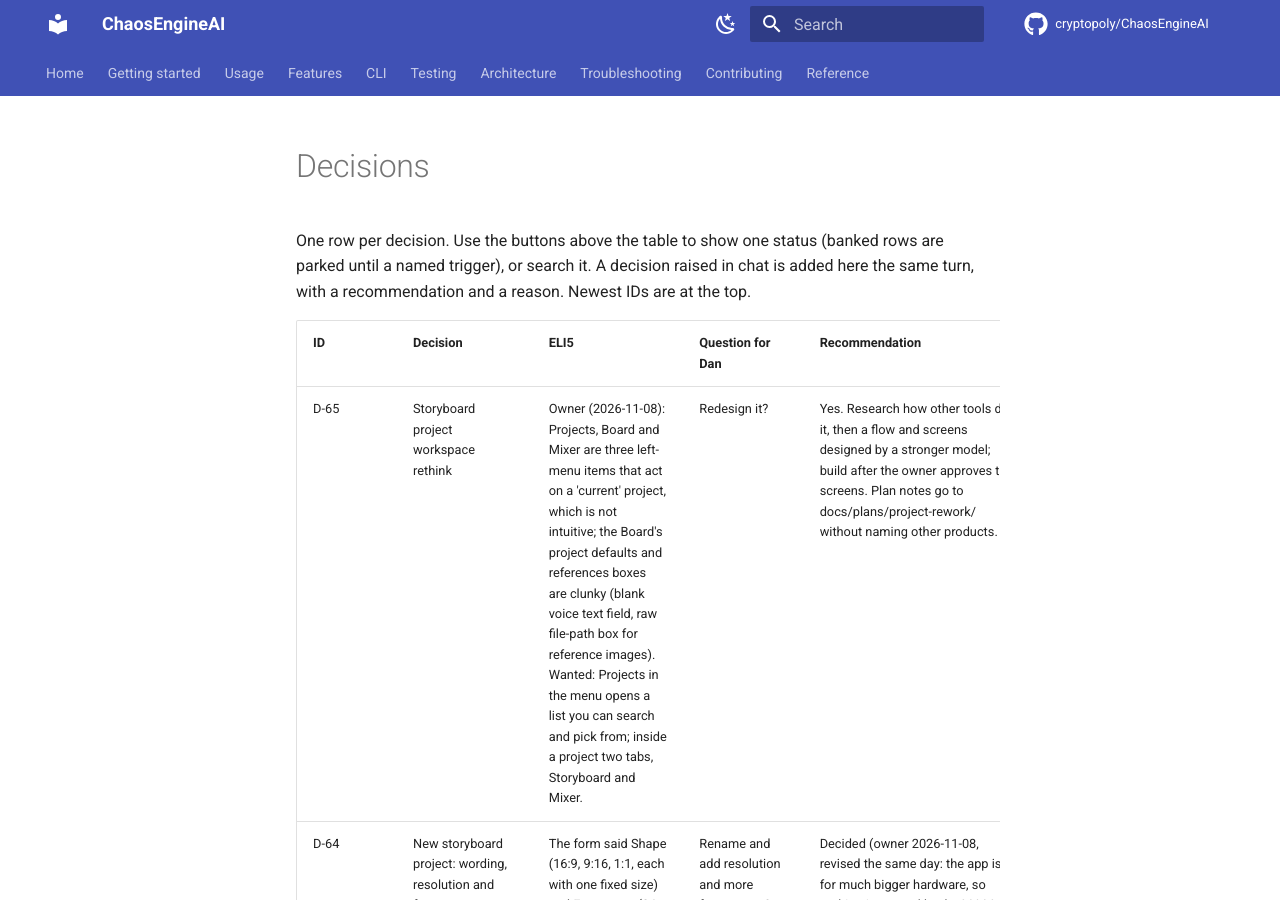
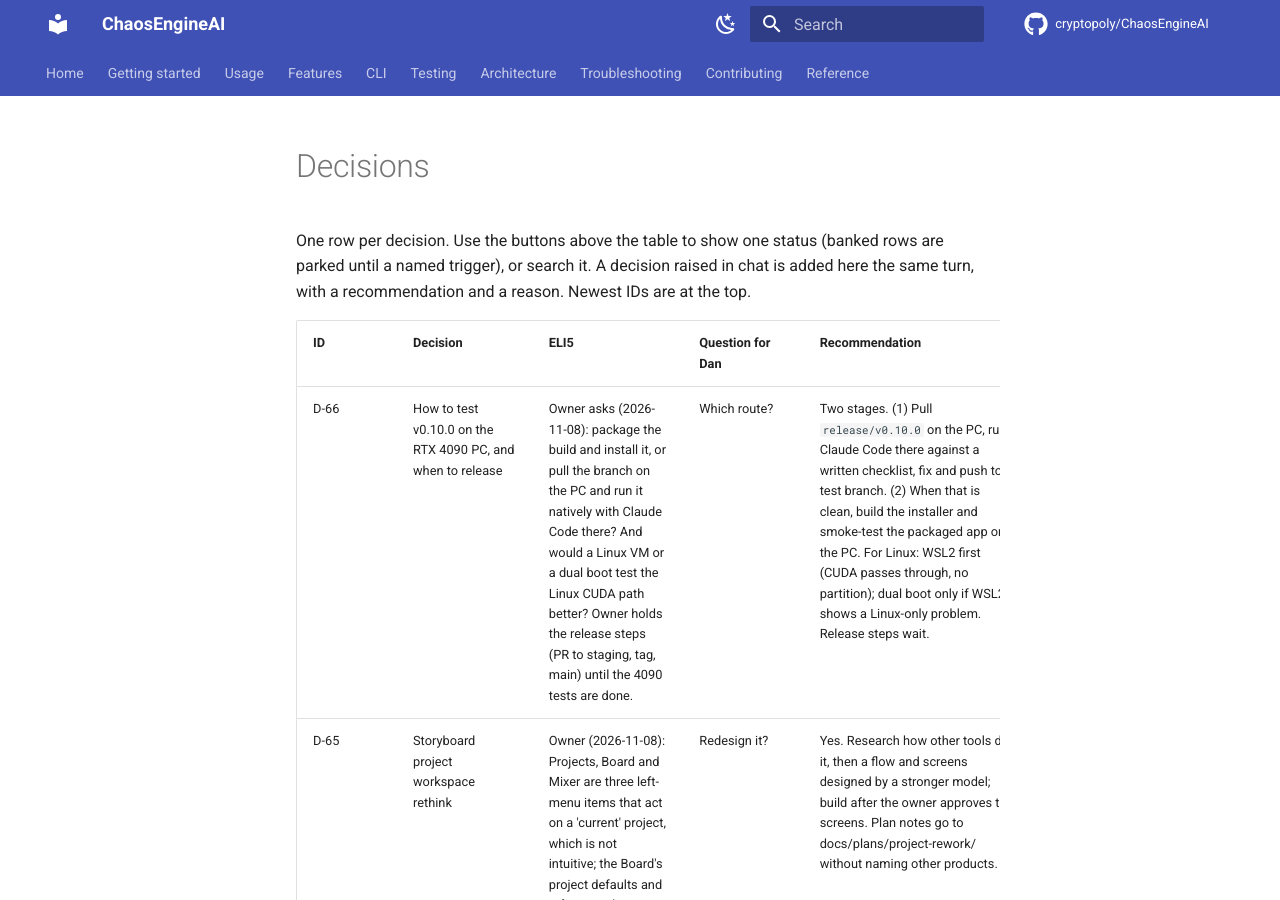
Before and after one commit to cryptopoly/ChaosEngineAI, an MkDocs documentation site: the page built from docs/hub/decisions.md, in a window 1280 px wide and 900 px high. Built offline with MkDocs 1.6.1 and Material for MkDocs 9.7.7, drawn with Linux system fonts in a browser that asks for light colours; comment, search, counter and statistics services are not loaded.

Commit message:
docs: hub decisions D-61 and D-62 go, D-57 and D-63 after release polish, new D-66 4090 test route

```diff
--- a/docs/hub/decisions.md
+++ b/docs/hub/decisions.md
@@ -10,15 +10,16 @@ One row per decision. Use the buttons above the table to show one status (banked
 
 | ID | Decision | ELI5 | Question for Dan | Recommendation | Status | Date | Links |
 |---|---|---|---|---|---|---|---|
+| D-66 | How to test v0.10.0 on the RTX 4090 PC, and when to release | Owner asks (2026-11-08): package the build and install it, or pull the branch on the PC and run it natively with Claude Code there? And would a Linux VM or a dual boot test the Linux CUDA path better? Owner holds the release steps (PR to staging, tag, main) until the 4090 tests are done. | Which route? | Two stages. (1) Pull `release/v0.10.0` on the PC, run Claude Code there against a written checklist, fix and push to a test branch. (2) When that is clean, build the installer and smoke-test the packaged app on the PC. For Linux: WSL2 first (CUDA passes through, no partition); dual boot only if WSL2 shows a Linux-only problem. Release steps wait. | open | 2026-11-08 | |
 | D-65 | Storyboard project workspace rethink | Owner (2026-11-08): Projects, Board and Mixer are three left-menu items that act on a 'current' project, which is not intuitive; the Board's project defaults and references boxes are clunky (blank voice text field, raw file-path box for reference images). Wanted: Projects in the menu opens a list you can search and pick from; inside a project two tabs, Storyboard and Mixer. | Redesign it? | Yes. Research how other tools do it, then a flow and screens designed by a stronger model; build after the owner approves the screens. Plan notes go to docs/plans/project-rework/ without naming other products. | decided (owner 2026-11-08: design in docs/plans/project-rework/design.md section 13; build with a QA loop) | 2026-11-08 | |
 | D-64 | New storyboard project: wording, resolution and frame rate | The form said Shape (16:9, 9:16, 1:1, each with one fixed size) and Frame rate (24 or 30). Owner asked (2026-11-08) for HD, QHD and 4K style choices and whether 30 fps is a limit. | Rename and add resolution and more frame rates? | Decided (owner 2026-11-08, revised the same day: the app is for much bigger hardware, so nothing is capped by the M4 Max). Shape is now Aspect ratio. Resolution offers 480p, 720p (default), 1080p, 1440p and 2160p (4K) as project sizes; none is hidden or disabled. Each choice shows a fit word (Fits, Tight, Will not fit) from the Video Studio memory estimate, with the project's video model's own largest size (a model that cannot make a size says so; its clips are scaled to the project size at join). Frame rates 24, 25, 30, 48, 50, 60; where the catalog states a different native rate for the model, the hint says so and the join converts with plain ffmpeg fps (repeat or drop frames). Real interpolation stays FU-142. Export has an Upscale choice (Same size, 1440p, 2160p) for models that make less. Old projects read as the same aspect at 720p. | decided (owner 2026-11-08) | 2026-11-08 | |
-| D-63 | Connect-an-app helper for Chat (Unity, Blender and other apps with a tool server) | Chat can call any stdio tool server registered in Settings, but nothing finds, installs or registers one for the user. Owner asks (2026-11-08) for a setup helper for Unity and Blender, built generic for other apps. | Plan it? | Banked for planning. A catalogue of known tool servers (name, what it controls, install steps, the command to register), a Connect button that checks the app is installed, writes the Settings entry and runs a test call, a health light per server, and a clear note when a server is not running. Pairs with D-62 skills (a Blender or Unity skill ships with its server). Check each server's own setup first; keep to open, permissive ones. | banked (owner 2026-11-08, for future planning) | 2026-11-08 | |
-| D-62 | Skills import for local models (capabilities you add, like Claude skills) | Chat has built-in tools and any stdio tool server registered in Settings, but no way to import a skill: a folder with a SKILL.md and optional files that teaches the model a procedure (for example a Unity or Blender workflow, a house style, a game-design checklist). | Add skills import? | Yes, small first version: import a skill folder in Settings, list and switch skills on per chat, and give the model the skill's name and description always and its full text only when it asks for it, so small models keep context free. Same SKILL.md layout so skills written for other agents work. | open | 2026-11-08 | |
-| D-61 | An agent guide: point an agent at ChaosEngineAI and it knows how to use it | The agent bridge has a one-paragraph instruction string and a few read-only resources. There is no full guide an agent can read for what each tool does, good settings per model, memory limits, the film workflow and common mistakes. | Write it? | Yes, owner said build (2026-11-08): one AGENTS.md in the repo, bundled in the app and served for users who do not build from source, the same text served as an MCP resource (`chaosengine://guide`) and as a starter prompt, tested so tool names in the guide match the real tool list. Add per-model tips from measured numbers. | open | 2026-11-08 | |
+| D-63 | Connect-an-app helper for Chat (Unity, Blender and other apps with a tool server) | Chat can call any stdio tool server registered in Settings, but nothing finds, installs or registers one for the user. Owner asks (2026-11-08) for a setup helper for Unity and Blender, built generic for other apps. | Plan it? | Banked for planning. A catalogue of known tool servers (name, what it controls, install steps, the command to register), a Connect button that checks the app is installed, writes the Settings entry and runs a test call, a health light per server, and a clear note when a server is not running. Pairs with D-62 skills (a Blender or Unity skill ships with its server). Check each server's own setup first; keep to open, permissive ones. | banked (owner 2026-11-08, for future planning; revisit after the v0.10.0 release is polished) | 2026-11-08 | |
+| D-62 | Skills import for local models (capabilities you add, like Claude skills) | Chat has built-in tools and any stdio tool server registered in Settings, but no way to import a skill: a folder with a SKILL.md and optional files that teaches the model a procedure (for example a Unity or Blender workflow, a house style, a game-design checklist). | Add skills import? | Yes, small first version: import a skill folder in Settings, list and switch skills on per chat, and give the model the skill's name and description always and its full text only when it asks for it, so small models keep context free. Same SKILL.md layout so skills written for other agents work. | decided (owner 2026-11-08: go) | 2026-11-08 | |
+| D-61 | An agent guide: point an agent at ChaosEngineAI and it knows how to use it | The agent bridge has a one-paragraph instruction string and a few read-only resources. There is no full guide an agent can read for what each tool does, good settings per model, memory limits, the film workflow and common mistakes. | Write it? | Yes, owner said build (2026-11-08): one AGENTS.md in the repo, bundled in the app and served for users who do not build from source, the same text served as an MCP resource (`chaosengine://guide`) and as a starter prompt, tested so tool names in the guide match the real tool list. Add per-model tips from measured numbers. | decided (owner 2026-11-08: build; after the release code settles so it names the final tools) | 2026-11-08 | |
 | D-60 | Drive the studio from a chat model (director mode) | Owner asks (2026-11-08): can a local model such as Qwen discuss a brief in Chat and then run the studios itself, for a mini film, a rap with music video, or four 30 s ads? Today Chat calls tools for tool-capable models and can use stdio MCP servers; the app's own agent bridge already exposes studio tools. | Build a director mode? | First check whether Chat can use the app's own bridge as a tool source with a local model, then try the Burger Shack brief end to end and log what breaks. Likely needs a one-screen plan the user approves before any render. | approved (owner 2026-11-08: offer the studio tools to Chat with a switch and an approve-the-plan step before any render); built 2026-11-08 on `feat/chat-studio-tools` (Studio switch, plan card, job cards; not merged); was open (2026-11-08 test: Qwen3.8-27B in Chat with tools on said it had no studio tools, because Chat's tools are web search, calculator, code and file reader only; the studio tools are not offered to Chat) | 2026-11-08 | |
 | D-59 | Music becomes Music and Audio; the library splits music from sound effects | Music tracks and sound effects share one library, already told apart by a Track or Sound badge. Owner suggests naming the area Music and Audio and adding a split in the library. | Rename and add a Music / Sound effects filter? | Yes: a segmented filter (All, Music, Sound effects) in the library and the Audio name in the sidebar and studio. Small change; no data migration since each item already has a kind. | decided (owner 2026-11-08) | 2026-11-08 | built on `feat/audio-rename` |
 | D-58 | Voice section rework: one Speak screen, one Voices list, Voice Models in the left menu | Today plain speech is Kokoro only and Qwen3-TTS is clone only; there is no Qwen3-TTS on the models page. Prototype (chat, 2026-11-08): a Speak screen with voice picker, style box, speed and pitch; a Voices list with clone, design and get-more; Voice Models as its own left-menu entry like Chat, Image, Video and Music. | Build it? | Yes. Rules from the owner: every option Voice Studio has today must survive; research every capability of every model before planning; Models is a left-menu entry, not a tab. Phases: research (audit + model capabilities), plan, implement in a worktree, QA, test. Plan in docs/plans/voice-rework/. | decided (owner 2026-11-08) | 2026-11-08 | [FU-140](tracker/open.md) |
-| D-57 | Lip sync for storyboard shots | A talking character needs the mouth to follow the voice. Two routes: (1) audio-driven video, where a speech-to-video model takes the voice clip and a face image and draws the picture to match; (2) a lip-sync pass that redraws only the mouth of an existing clip to match the voice. Today voice is placed by hand on the timeline and there is no automatic lip sync. | Build it, and when? | Route 1 first: it reuses the voice already made in Voice Studio. Needs a model pick, a size and memory check on the M4 Max, and an e2e check. | banked (owner 2026-11-08, on the backlog) | 2026-11-08 | [FU-140](tracker/open.md) |
+| D-57 | Lip sync for storyboard shots | A talking character needs the mouth to follow the voice. Two routes: (1) audio-driven video, where a speech-to-video model takes the voice clip and a face image and draws the picture to match; (2) a lip-sync pass that redraws only the mouth of an existing clip to match the voice. Today voice is placed by hand on the timeline and there is no automatic lip sync. | Build it, and when? | Route 1 first: it reuses the voice already made in Voice Studio. Needs a model pick, a size and memory check on the M4 Max, and an e2e check. | banked (owner 2026-11-08, on the backlog; revisit after the v0.10.0 release is polished) | 2026-11-08 | [FU-140](tracker/open.md) |
 | D-56 | Voice cloning form | Making a cloned voice takes whose voice it is, the speaker's name, a voice sample (an uploaded file or a microphone recording) and one tick: own voice or the speaker's permission. The record (name, basis, time, app version) is stored with the voice. Label, watermark, detect route, agents off by default and the audit log stay. Agents must pass `permission_confirmed: true` to `speak_cloned`. | | Done on `voice/clone-permission-tick`. | decided (owner 2026-11-07) | 2026-11-07 | [progress](progress/v-voice.md) |
 | D-46 | Plan the remaining work and build v2 (home studio and agent bridge) | Owner asked 2026-11-07 for a plan of what is left plus a v2 of the studio and the agent bridge, then implementation. | Plan first, then build the streams that are safe to run in parallel? | Yes: docs/plans/remaining-and-v2.md, owner tests Windows/remote after a solid build. | open | 2026-11-07 | [plan](https://github.com/cryptopoly/ChaosEngineAI/blob/plan/remaining-and-v2/docs/plans/remaining-and-v2.md) |
 | D-48 | Next video models for storyboard clips (D-40 follow-up) | Wan 2.2 I2V (Apache 2.0, start and end frame, already in catalog, slow on Mac) then Kandinsky 6.0 Lite (MIT, start frame, very slow on Mac). HunyuanVideo 1.5 and MiniMax/Pika H3 are not available in the UK/EU: skipped. | Wire Wan 2.2 I2V for storyboard clips (about 1 to 2 days), mainly for NVIDIA users? | Yes, after v2 wave 1. | done (merged into feat/home-studio 2026-11-07). Benchmark on M4 Max 64 GB, 33 frames: LTX-2.5 q4 768x448 about 57 s, 18.6 GB; Wan 2.2 I2V A14B 4-step Q4 480x272 about 105 s warm, 54 GB, 768x448 does not fit. Wan moves better, softer, no sound. LTX stays default on 64 GB Macs; Wan wired with start and end image, labelled with its cost; stronger choice on CUDA (untested). Report: docs/research/wan-vs-ltx-bench.md. Then removed (owner 2026-11-08): not worth shipping, branch feat/remove-wan. | 2026-11-07 | [research](https://github.com/cryptopoly/ChaosEngineAI/blob/feat/home-studio/docs/research/new-video-models.md) |
```
